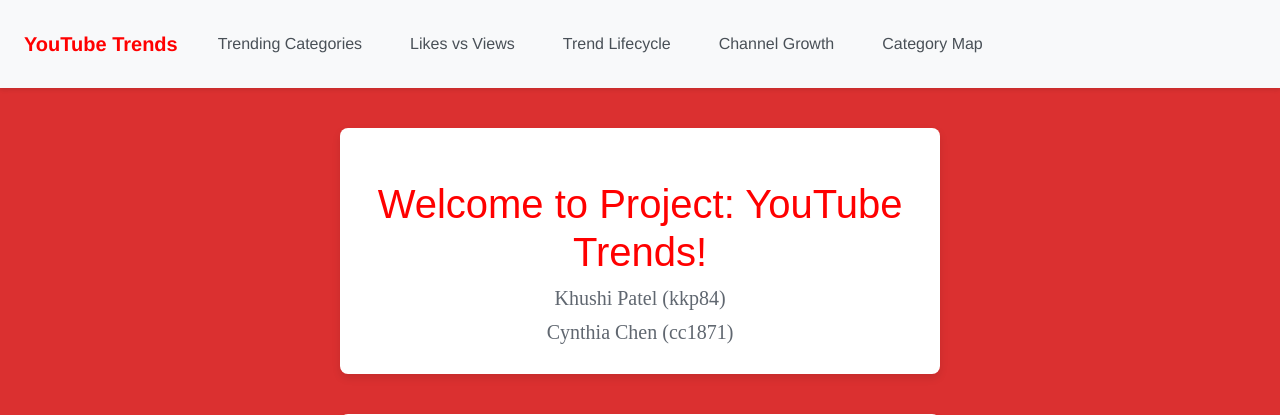
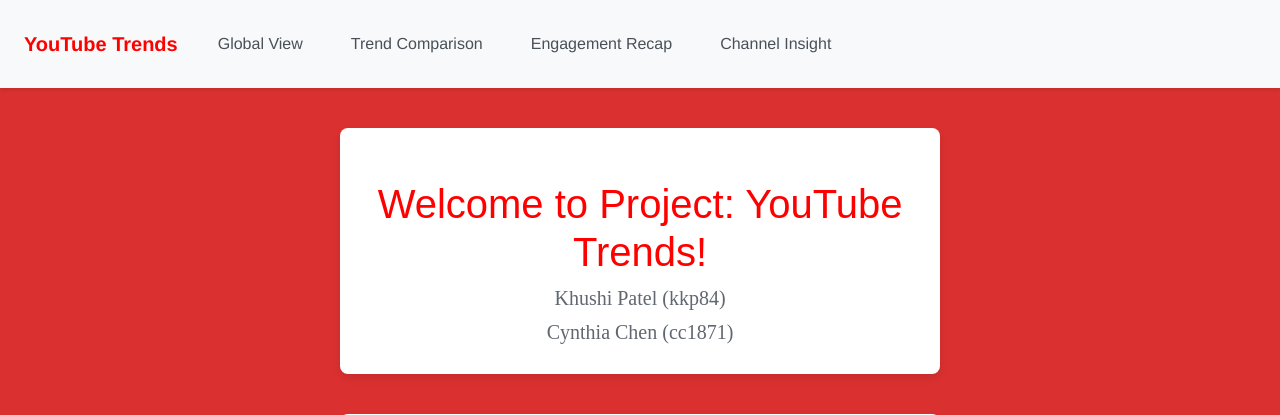
Before and after one commit to khushixxv/YouTube-Trends, a Flask app: page / in a window 1280 px wide. Shown: the top 415 px of the page. Run offline with Flask 3, Linux system fonts and the light colour scheme; some libraries are stand-ins or nearby versions.

Commit message:
changing the tabs

```diff
--- a/app.py
+++ b/app.py
@@ -18,9 +18,6 @@
 def map():
     return render_template('map.html')
 
-@app.route('/trendlifecycle')
-def trendlifecycle():
-    return render_template('trendlifecycle.html')
 
 @app.route('/channelgrowth')
 def channelgrowth():
--- a/templates/base.html
+++ b/templates/base.html
@@ -23,19 +23,16 @@
         <div class="collapse navbar-collapse" id="navbarNav" style="text-align: center;">
             <ul class="navbar-nav" style="width: 100%;">
                 <li class="nav-item" style="margin: 0.5rem 1rem;">
-                    <a class="nav-link" href="{{ url_for('timeline') }}" style="color: #495057; transition: color 0.2s ease-in-out;">Trending Categories</a>
+                    <a class="nav-link" href="{{ url_for('map') }}" style="color: #495057; transition: color 0.2s ease-in-out;">Global View</a>
                 </li>
                 <li class="nav-item" style="margin: 0.5rem 1rem;">
-                    <a class="nav-link" href="{{ url_for('scatterplot') }}" style="color: #495057; transition: color 0.2s ease-in-out;">Likes vs Views</a>
+                    <a class="nav-link" href="{{ url_for('timeline') }}" style="color: #495057; transition: color 0.2s ease-in-out;">Trend Comparison</a>
                 </li>
                 <li class="nav-item" style="margin: 0.5rem 1rem;">
-                    <a class="nav-link" href="{{ url_for('trendlifecycle') }}" style="color: #495057; transition: color 0.2s ease-in-out;">Trend Lifecycle</a>
+                    <a class="nav-link" href="{{ url_for('scatterplot') }}" style="color: #495057; transition: color 0.2s ease-in-out;">Engagement Recap</a>
                 </li>
                 <li class="nav-item" style="margin: 0.5rem 1rem;">
-                    <a class="nav-link" href="{{ url_for('channelgrowth') }}" style="color: #495057; transition: color 0.2s ease-in-out;">Channel Growth</a>
-                </li>
-                <li class="nav-item" style="margin: 0.5rem 1rem;">
-                    <a class="nav-link" href="{{ url_for('map') }}" style="color: #495057; transition: color 0.2s ease-in-out;">Category Map</a>
+                    <a class="nav-link" href="{{ url_for('channelgrowth') }}" style="color: #495057; transition: color 0.2s ease-in-out;">Channel Insight</a>
                 </li>
 
             </ul>
```
Also changed, not shown: 1 other file.
